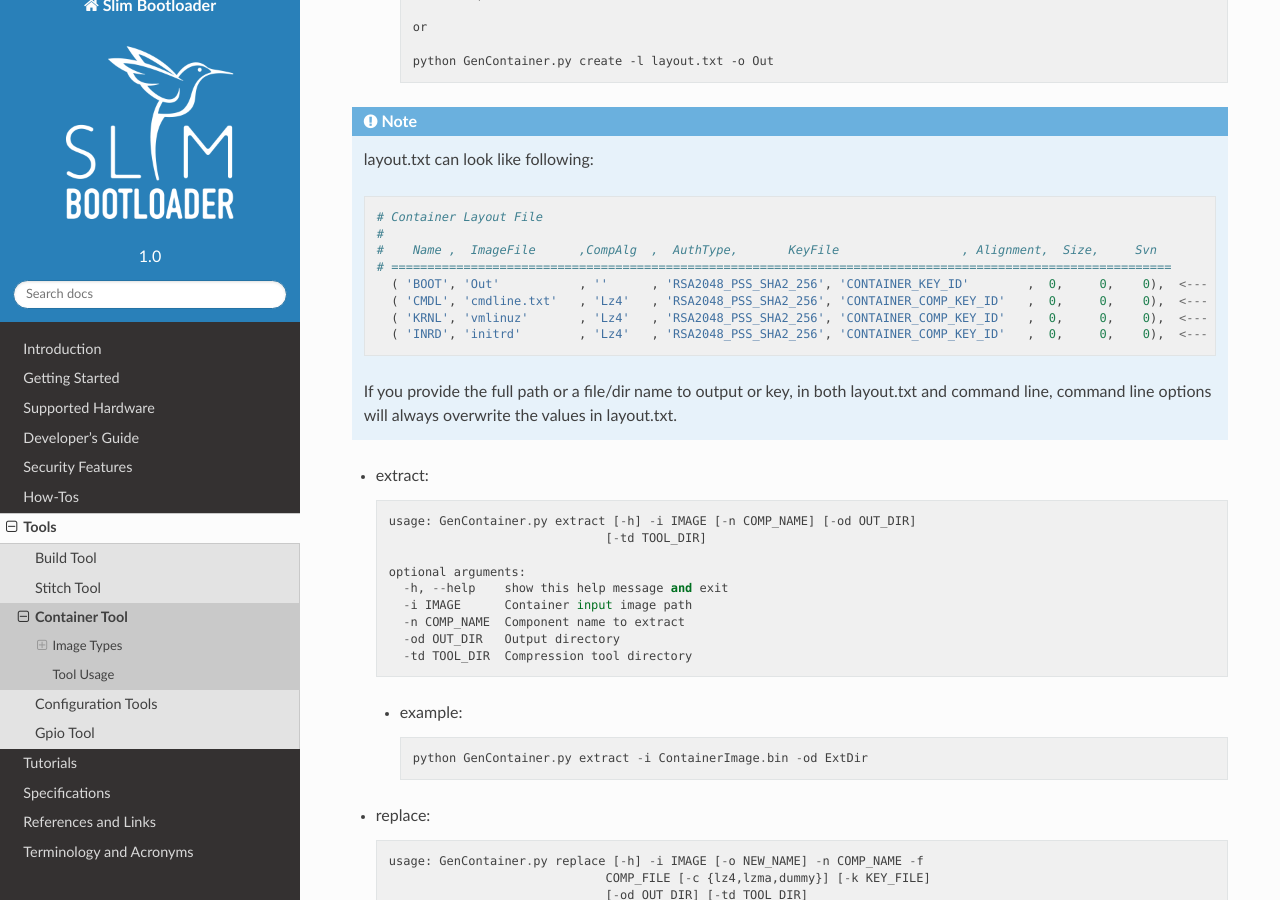
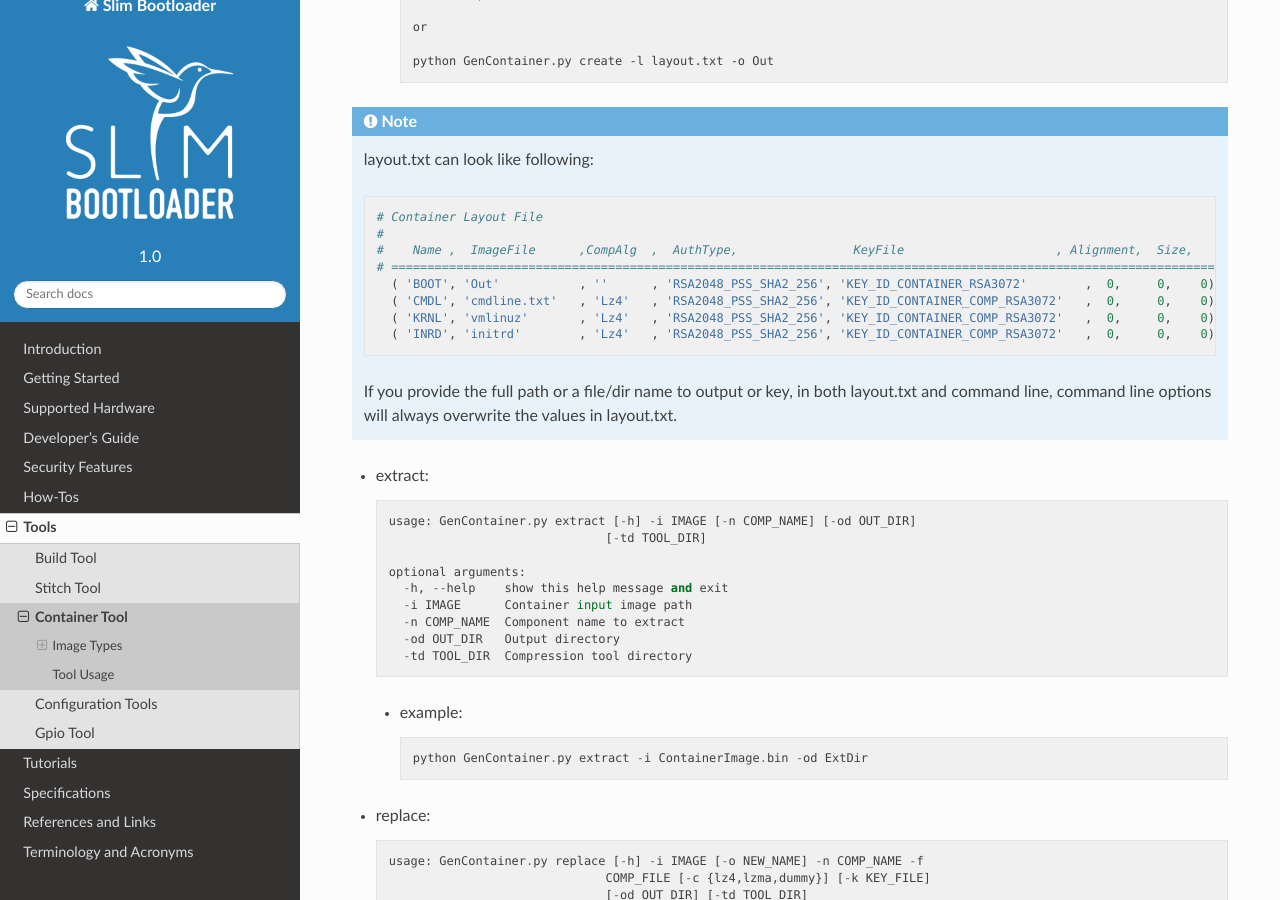
Before and after one commit to slimbootloader/documentation, a Sphinx documentation site: the page built from source/tools/GenContainer.rst, in a window 1280 px wide and 900 px high, scrolled down 3717 px. Built offline with Sphinx 7.4.7 and the Read the Docs theme 2.0.0, drawn with Linux system fonts in a browser that asks for light colours.

Commit message:
Update Key IDs in Container Tool doc
Update KEY ID values to reflect currently used keys

Signed-off-by: Atharva Lele <atharva.lele@intel.com>

```diff
--- a/source/tools/GenContainer.rst
+++ b/source/tools/GenContainer.rst
@@ -125,12 +125,12 @@ Following operations are supported::
 
       # Container Layout File
       #
-      #    Name ,  ImageFile      ,CompAlg  ,  AuthType,       KeyFile                 , Alignment,  Size,     Svn
-      # ============================================================================================================
-        ( 'BOOT', 'Out'           , ''      , 'RSA2048_PSS_SHA2_256', 'CONTAINER_KEY_ID'        ,  0,     0,    0),  <--- Container Hdr
-        ( 'CMDL', 'cmdline.txt'   , 'Lz4'   , 'RSA2048_PSS_SHA2_256', 'CONTAINER_COMP_KEY_ID'   ,  0,     0,    0),  <--- Component Entry 1
-        ( 'KRNL', 'vmlinuz'       , 'Lz4'   , 'RSA2048_PSS_SHA2_256', 'CONTAINER_COMP_KEY_ID'   ,  0,     0,    0),  <--- Component Entry 2
-        ( 'INRD', 'initrd'        , 'Lz4'   , 'RSA2048_PSS_SHA2_256', 'CONTAINER_COMP_KEY_ID'   ,  0,     0,    0),  <--- Component Entry 3
+      #    Name ,  ImageFile      ,CompAlg  ,  AuthType,                KeyFile                     , Alignment,  Size,     Svn
+      # ============================================================================================================================
+        ( 'BOOT', 'Out'           , ''      , 'RSA2048_PSS_SHA2_256', 'KEY_ID_CONTAINER_RSA3072'        ,  0,     0,    0),  <--- Container Hdr
+        ( 'CMDL', 'cmdline.txt'   , 'Lz4'   , 'RSA2048_PSS_SHA2_256', 'KEY_ID_CONTAINER_COMP_RSA3072'   ,  0,     0,    0),  <--- Component Entry 1
+        ( 'KRNL', 'vmlinuz'       , 'Lz4'   , 'RSA2048_PSS_SHA2_256', 'KEY_ID_CONTAINER_COMP_RSA3072'   ,  0,     0,    0),  <--- Component Entry 2
+        ( 'INRD', 'initrd'        , 'Lz4'   , 'RSA2048_PSS_SHA2_256', 'KEY_ID_CONTAINER_COMP_RSA3072'   ,  0,     0,    0),  <--- Component Entry 3
 
     If you provide the full path or a file/dir name to output or key, in both layout.txt and command line,
     command line options will always overwrite the values in layout.txt.
```
